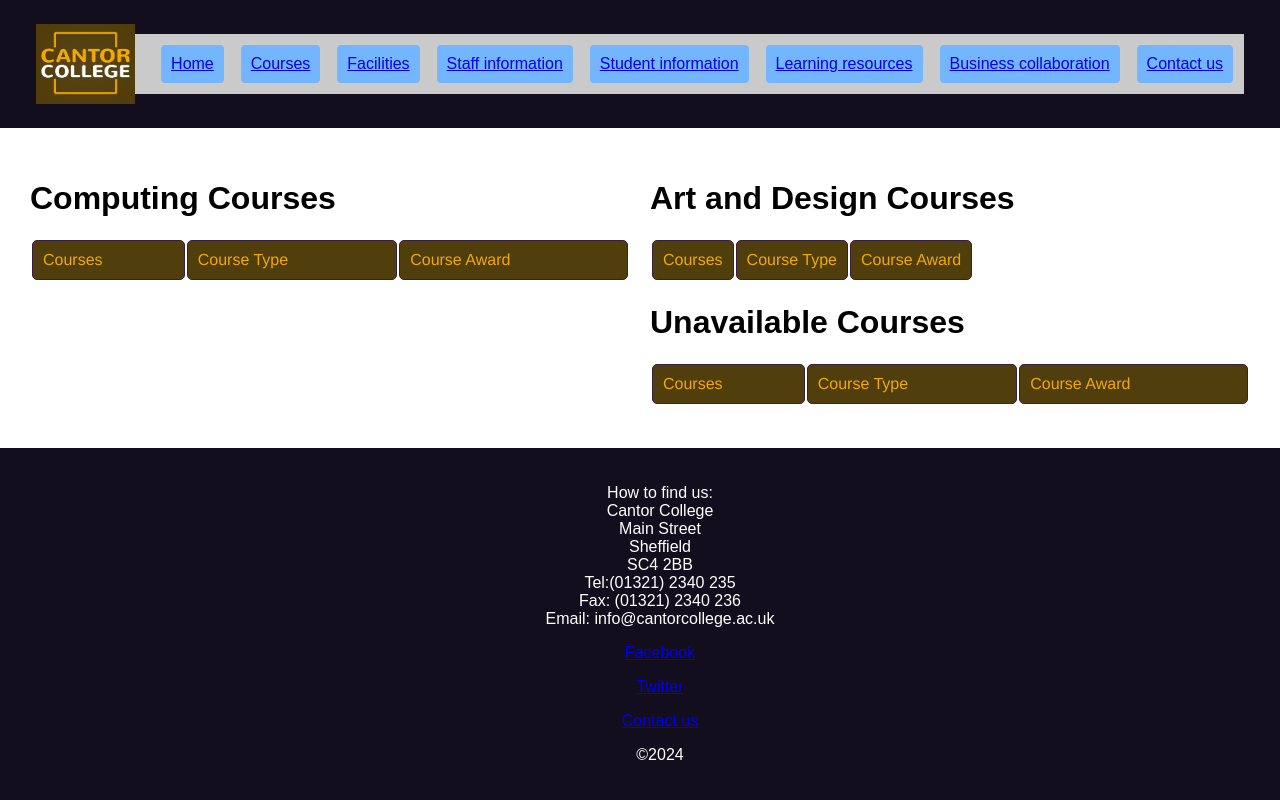
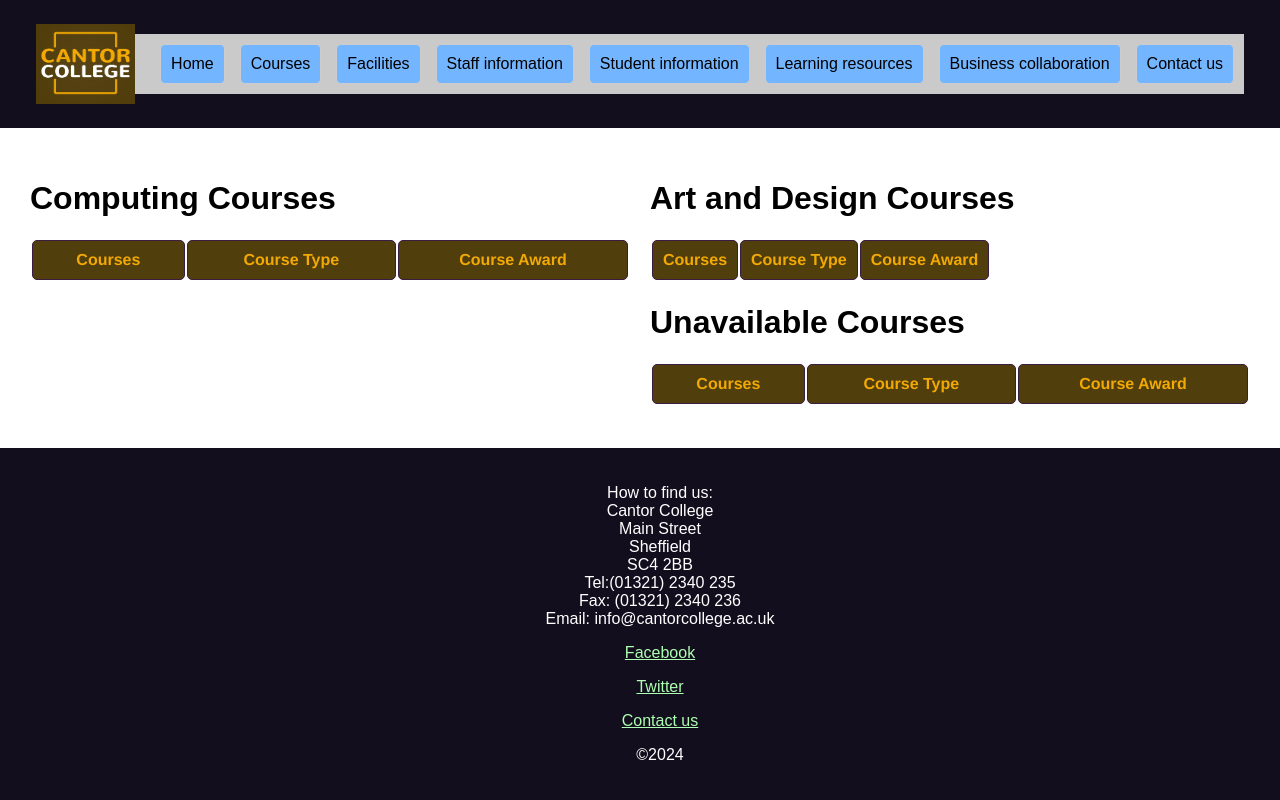
Before and after one commit to qwertmus/webdev-website, a PHP site: page /courses.php in a window 1280 px wide. Run offline with PHP 8.4, Linux system fonts and the light colour scheme; data that the repository does not hold is empty.

Commit message:
day 6 end product

```diff
--- a/contact.php
+++ b/contact.php
@@ -40,7 +40,7 @@
         </form>
   </div>
   <div class="InfoSectionColumn">
-    <img id="zoomIntoImg" src="images\872SHUSpaceCitymap.jpg" alt="" width=100% onclick="toggleZoom()">
+    <img id="zoomIntoImg" src="images\872SHUSpaceCitymap.jpg" alt="Layout of university" width=100% onclick="toggleZoom()">
     <div class="InfoSection">
       Press to zoom in and out
     </div>
--- a/courses.php
+++ b/courses.php
@@ -27,14 +27,12 @@ $resultsCoursesUnavailable = $mysqli->query($queryCoursesUnavailable);
 
   <main>
      <div class="InfoSectionColumn">
-
         <h1 class="Topic">Computing Courses</h1>
                 <table>
                     <tr>
-            <td class="tablelisting">Courses</td>
-            <td class="tablelisting">Course Type</td>
-            <td class="tablelisting">Course Award</td>
-
+                      <th class="tablelisting">Courses</th>
+                      <th class="tablelisting">Course Type</th>
+                      <th class="tablelisting">Course Award</th>
                     </tr>
                     <?php
                     while ($obj = $resultsCoursesComputing->fetch_object()){
@@ -42,12 +40,11 @@ $resultsCoursesUnavailable = $mysqli->query($queryCoursesUnavailable);
                       echo "<td class='tableCourseListing'><a href=\"course_details.php?CourseID={$obj->CourseID}\">{$obj->CourseTitle}</a></td>";
                       echo "<td class='tableCourseListing'>{$obj->CourseType}</td>";
                       echo "<td class='tableCourseListing'>{$obj->CourseAwardName}</td>";
-
                       echo "</tr>";
                     }
                     ?>
+              </table>
 
-            </table>
 
      </div>
      <div class="InfoSectionColumn">
@@ -55,10 +52,9 @@ $resultsCoursesUnavailable = $mysqli->query($queryCoursesUnavailable);
         <h1 class="Topic">Art and Design Courses</h1>
               <table>
                 <tr>
-            <td class="tablelisting">Courses</td>
-            <td class="tablelisting">Course Type</td>
-            <td class="tablelisting">Course Award</td>
-
+                  <th class="tablelisting">Courses</th>
+                  <th class="tablelisting">Course Type</th>
+                  <th class="tablelisting">Course Award</th>
                 </tr>
                 <?php
                 while ($obj = $resultsCoursesDesign->fetch_object()){
@@ -66,20 +62,18 @@ $resultsCoursesUnavailable = $mysqli->query($queryCoursesUnavailable);
                   echo "<td class='tableCourseListing'><a href=\"course_details.php?CourseID={$obj->CourseID}\">{$obj->CourseTitle}</a></td>";
                   echo "<td class='tableCourseListing'>{$obj->CourseType}</td>";
                   echo "<td class='tableCourseListing'>{$obj->CourseAwardName}</td>";
-
                   echo "</tr>";
                 }
                 ?>
+            </table>
 
-            </table>
         </div>
         <h1 class="Topic">Unavailable Courses</h1>
               <table>
                   <tr>
-            <td class="tablelisting">Courses</td>
-            <td class="tablelisting">Course Type</td>
-            <td class="tablelisting">Course Award</td>
-
+                    <th class="tablelisting">Courses</th>
+                    <th class="tablelisting">Course Type</th>
+                    <th class="tablelisting">Course Award</th>
                   </tr>
                   <?php
                   while ($obj = $resultsCoursesUnavailable->fetch_object()){
@@ -87,12 +81,11 @@ $resultsCoursesUnavailable = $mysqli->query($queryCoursesUnavailable);
                     echo "<td class='tableCourseListing'><a href=\"course_details.php?CourseID={$obj->CourseID}\">{$obj->CourseTitle}</a></td>";
                     echo "<td class='tableCourseListing'>{$obj->CourseType}</td>";
                     echo "<td class='tableCourseListing'>{$obj->CourseAwardName}</td>";
-
                     echo "</tr>";
                   }
                   ?>
+              </table>
 
-            </table>
 
      </div>
   </main>
--- a/css/mobile.css
+++ b/css/mobile.css
@@ -14,6 +14,7 @@ header, footer {
   text-align: center;
   padding: 20px;
 }
+
 
 
 main {
@@ -89,13 +90,17 @@ header {
   background-color: rgb(116, 181, 255);
 
 }
+.mainNav menu li a{
+  color: rgb(0, 0, 0);
+  text-decoration: none;
+}
 
 .mainNav menu li a:visited {
   color: rgb(0, 0, 0);
 }
 
 .mainNav menu li a:hover {
-  color: rgb(25, 0, 255);
+  color: rgb(255, 255, 255);
   font-size: larger;
 }
 
@@ -244,3 +249,11 @@ input[type="text"]:focus {
 textarea:focus {
   outline: 2px solid #f2a903;
 }
+
+
+
+/* footer */
+
+.footerLinks a{
+  color:rgb(173, 255, 177);
+}
--- a/includes/footer.php
+++ b/includes/footer.php
@@ -12,9 +12,11 @@ $year = date("Y");
               Tel:(01321) 2340 235<br>
               Fax: (01321) 2340 236<br>
               Email: info@cantorcollege.ac.uk<br>
+              <div class="footerLinks">
               <p><a href="#">Facebook</a></p>
               <p><a href="#">Twitter</a></p>
               <p><a href="contact.php">Contact us</a></p>
               <div>&copy;<?php echo $year; ?></div>
+              </div>
           </menu>
         </nav>
```
Also changed, not shown: course_details.php (+9 -13 lines). Lines whose indentation alone changed are shown as unchanged.
